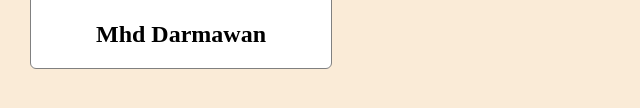
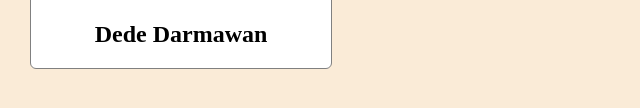
Before and after one commit to darmawanmu/my-repo-from-remote, a plain HTML site: page index.html in a window 1280 px wide. Shown: the part 184-292 px from the top of the page, 0-640 px from the left. Drawn offline with Linux system fonts and the light colour scheme.

```diff
--- a/index.html
+++ b/index.html
@@ -10,7 +10,7 @@
 <body>
     <div id="profile-container">
         <img src="images/sepatu.jpg" alt="profile image" id="profile-image" />
-        <h2 id="profile-name">Mhd Darmawan</h2>
+        <h2 id="profile-name">Dede Darmawan</h2>
      </div>
 </body>
 </html>
```
